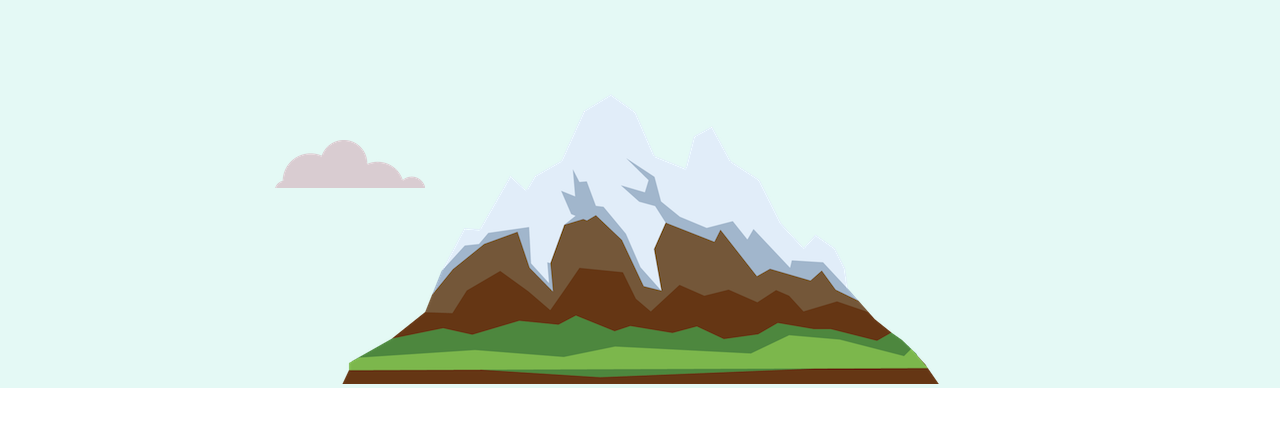
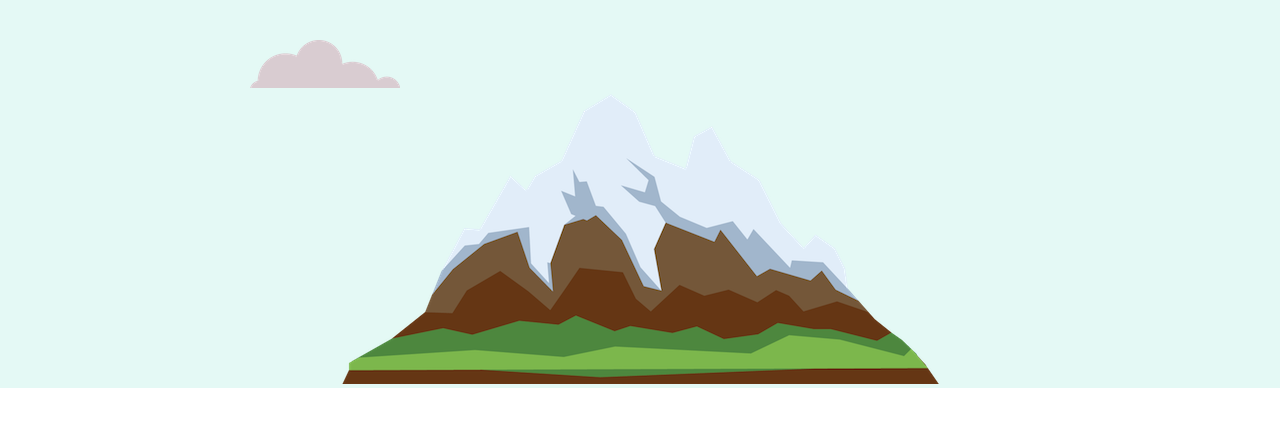
Before and after one commit to erayala15/cs-css, a plain HTML site: page index.html in a window 1280 px wide. Shown: the part 371-800 px from the top of the page. Drawn offline with Linux system fonts and the light colour scheme.

Commit message:
Add files via upload

```diff
--- a/css/styles.css
+++ b/css/styles.css
@@ -69,8 +69,8 @@ hr {
 
 .bottom-cloud {
   position: absolute;
-  left: 275px;
-  bottom: 200px;
+  left: 250px;
+    bottom: 300px;
 }
 
 .top-cloud {
```
